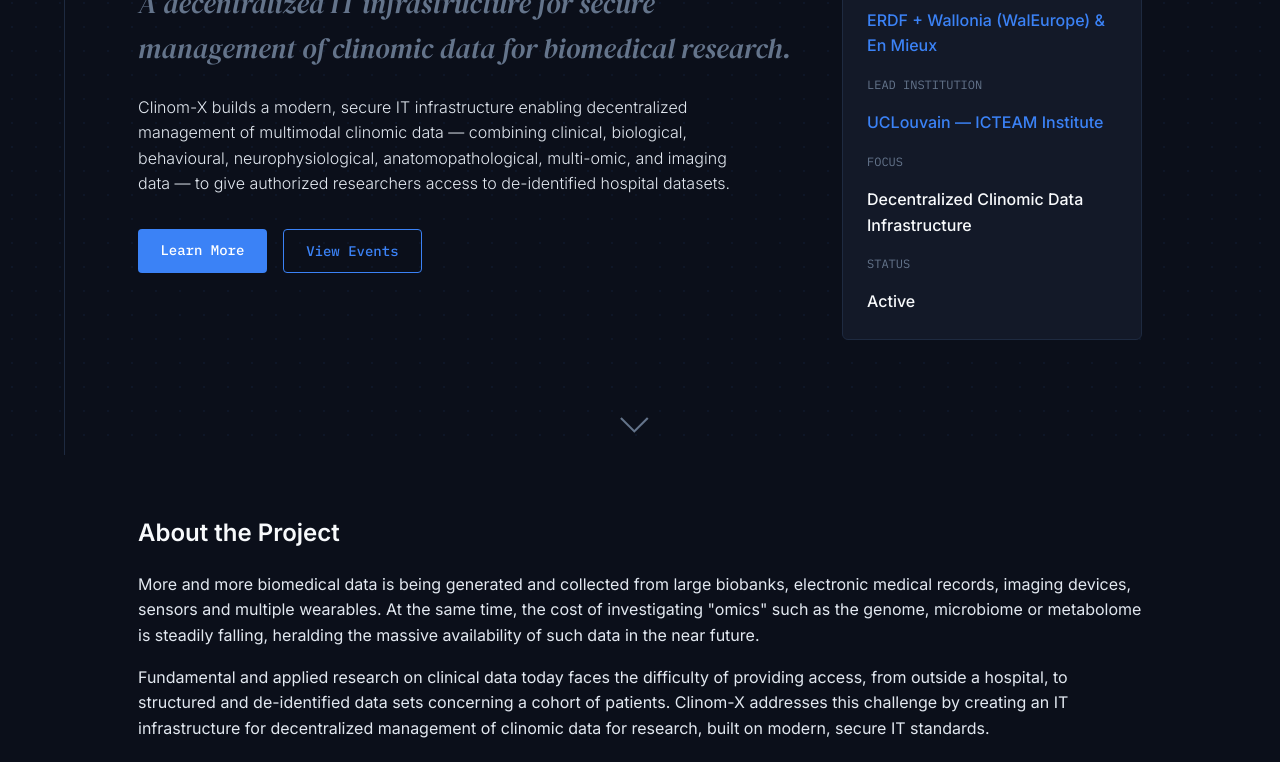
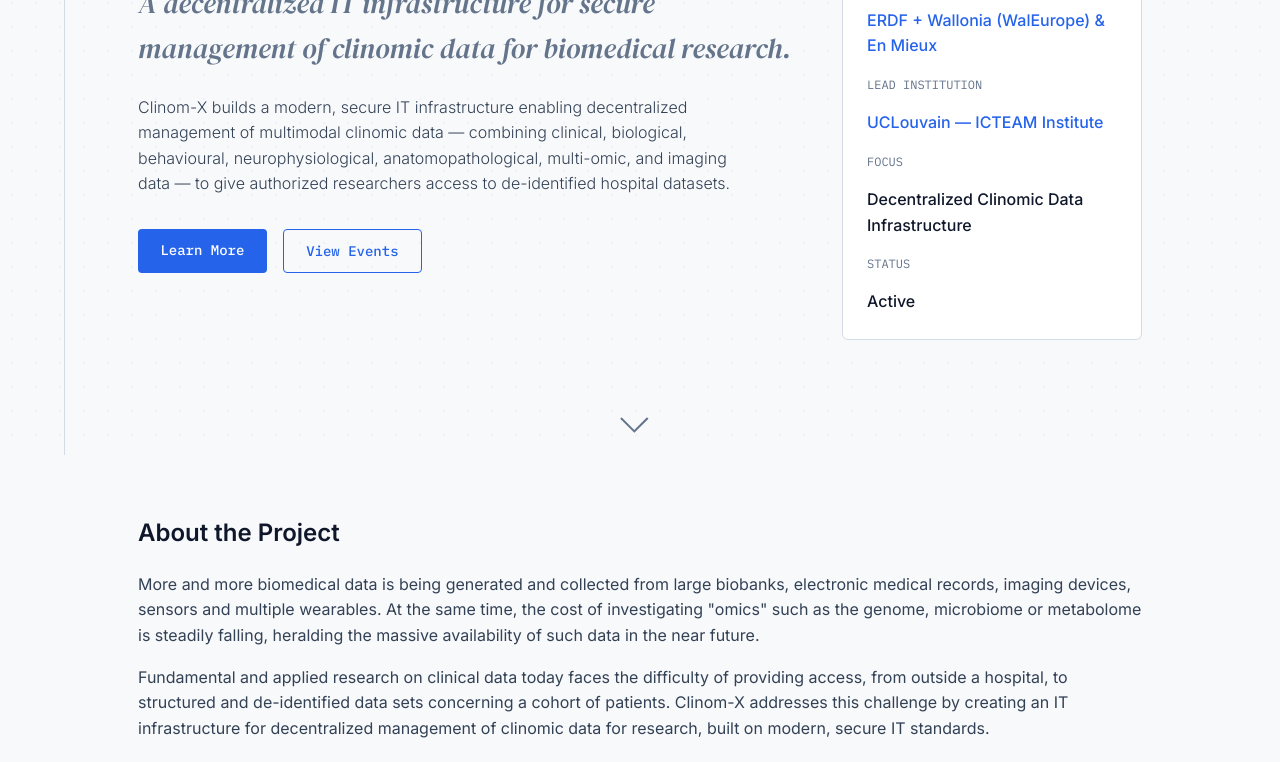
Before and after one commit to froucoux/clinomxws, a plain HTML site: page index.html in a window 1280 px wide. Shown: the part 345-1107 px from the top of the page. Drawn offline with Linux system fonts and the light colour scheme.

Commit message:
Enlighten background

```diff
--- a/css/style.css
+++ b/css/style.css
@@ -3,17 +3,17 @@
    ========================================================= */
 
 :root {
-  --clr-bg:          #0b0f1a;
-  --clr-surface:     #131928;
-  --clr-border:      #1e2a40;
-  --clr-accent:      #3b82f6;
+  --clr-bg:          #f8f9fb;
+  --clr-surface:     #ffffff;
+  --clr-border:      #d5dbe5;
+  --clr-accent:      #2563eb;
   --clr-accent-dim:  #1d4ed8;
-  --clr-text:        #e2e8f0;
+  --clr-text:        #334155;
   --clr-text-muted:  #64748b;
-  --clr-text-bright: #f8fafc;
-  --clr-tag-bg:      #1e3a5f;
-  --clr-tag-text:    #93c5fd;
-  --clr-rule:        #1e2a40;
+  --clr-text-bright: #0f172a;
+  --clr-tag-bg:      #dbeafe;
+  --clr-tag-text:    #1e40af;
+  --clr-rule:        #d5dbe5;
 
   --fs-xs:   0.75rem;
   --fs-sm:   0.875rem;
@@ -158,7 +158,7 @@
   right: 0;
   height: 64px;
   z-index: 100;
-  background: rgba(11, 15, 26, 0.85);
+  background: rgba(248, 249, 251, 0.85);
   -webkit-backdrop-filter: blur(12px);
   backdrop-filter: blur(12px);
   border-bottom: 1px solid var(--clr-border);
@@ -969,7 +969,8 @@
   max-width: 700px;
   margin-inline: auto;
   border-radius: 6px;
-  background: #fff;
+  background: var(--clr-surface);
+  border: 1px solid var(--clr-border);
   padding: 1.25rem 2rem;
 }
 
--- a/index.html
+++ b/index.html
@@ -50,7 +50,7 @@
     <svg width="100%" height="100%" xmlns="http://www.w3.org/2000/svg">
       <defs>
         <pattern id="dot-grid" x="0" y="0" width="24" height="24" patternUnits="userSpaceOnUse">
-          <circle cx="12" cy="12" r="1" fill="rgba(59,130,246,0.08)"/>
+          <circle cx="12" cy="12" r="1" fill="rgba(37,99,235,0.07)"/>
         </pattern>
       </defs>
       <rect width="100%" height="100%" fill="url(#dot-grid)"/>
```
Also changed, not shown: events.html (+1 -1 lines), links.html (+1 -1 lines), people.html (+1 -1 lines).
